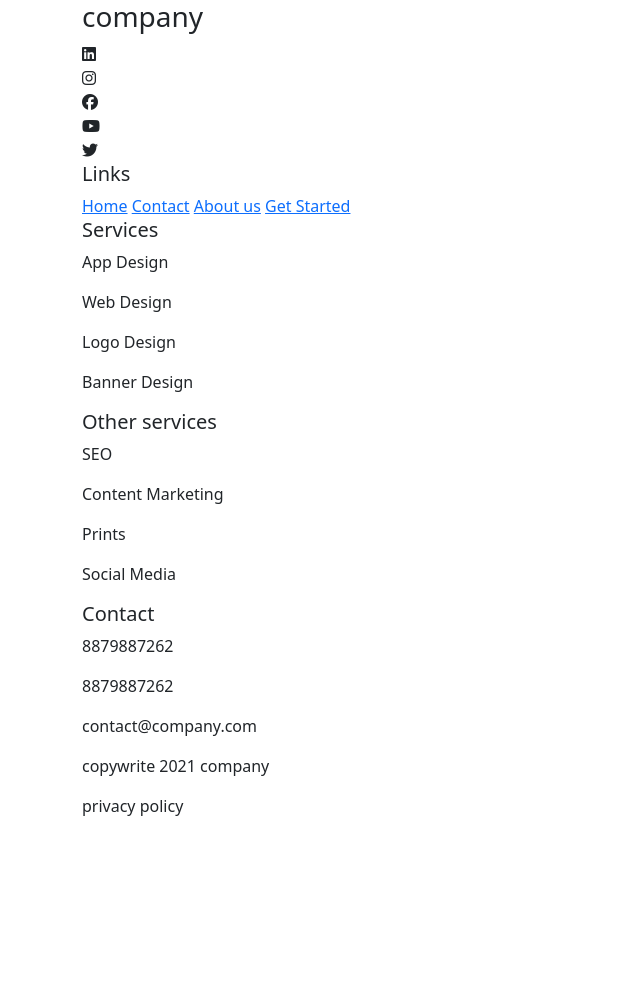
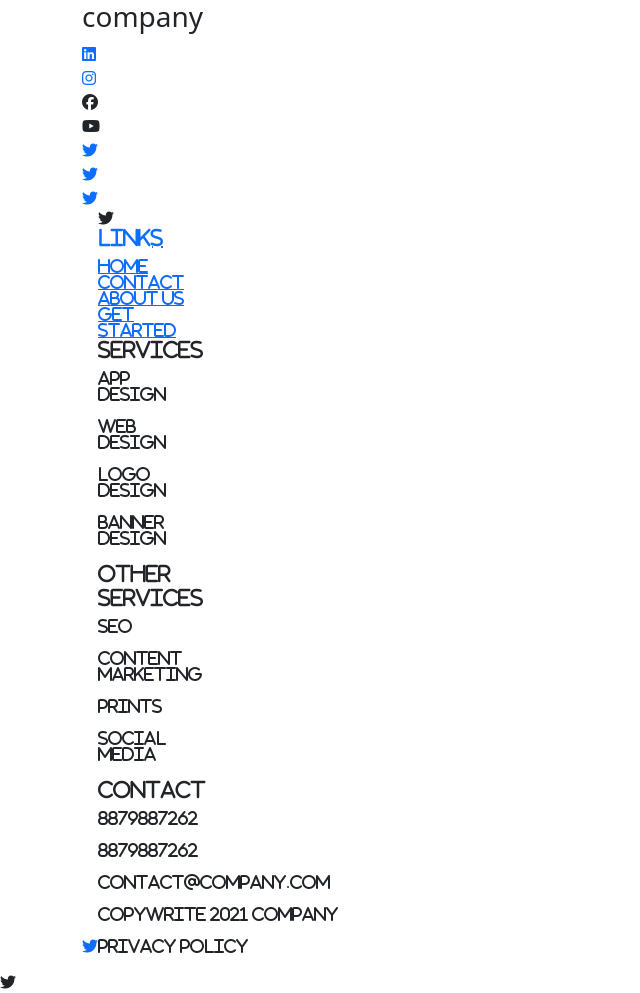
Before and after one commit to acciojob/footer-Gulvaiz, a website: page main.html in a window 1280 px wide. Shown: the whole page, without its empty margins (0-640 px from the left). Before the commit the page ends 834 px from the top, so only its background shows below. Drawn offline with nearby package versions, Linux system fonts and the light colour scheme.

Commit message:
created a submission

```diff
--- a/main.html
+++ b/main.html
@@ -18,11 +18,11 @@
            <div class="row1">
              <h3>company</h3>
              <div class="social-media-icons">
-                  <div class="media-icons"><i class="fa-brands fa-linkedin"></i></div>
-                  <div class="media-icons"><i class="fa-brands fa-instagram"></i></div>
-                  <div class="media-icons"><i class="fa-brands fa-facebook"></i></div>
-                  <div class="media-icons"><i class="fa-brands fa-youtube"></i></div>
-                  <div class="media-icons"><i class="fa-brands fa-twitter"></i></div>
+                  <div class="media-icons"><a href="#insta"><i class="fa-brands fa-linkedin"></i></a></div>
+                  <div class="media-icons"><a href="#youtube"><i class="fa-brands fa-instagram"></i></a></div>
+                  <div class="media-icons"<a href="#twitter"><i class="fa-brands fa-facebook"></i></a></div>
+                  <div class="media-icons"<a href="#google"><i class="fa-brands fa-youtube"></i></a></div>
+                  <div class="media-icons"><a href="#facebook"><i class="fa-brands fa-twitter"></i</a></div>
 
                 </div>
            </div>
```
